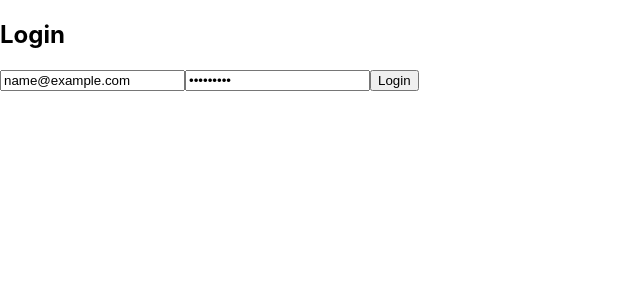
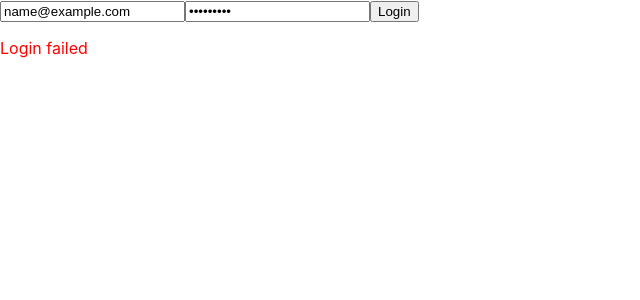
Before and after one commit to SavvyHex/ClientNest, a React (Create React App) app in the folder client/: page /login in a window 1280 px wide. Both pictures are taken after typing "name@example.com", "Sample123" into the empty fields and a click on the button "Login". Shown: the top 300 px of the page, without its empty margins (0-640 px from the left). Built offline with nearby package versions, Linux system fonts and the light colour scheme; no server answers.

Commit message:
login alerts

```diff
--- a/client/src/pages/AdminDashboard.js
+++ b/client/src/pages/AdminDashboard.js
@@ -1,25 +1,25 @@
-import React, { useEffect, useState } from 'react';
-import axios from 'axios';
+import React, { useEffect, useState, useCallback } from "react";
+import axios from "axios";
 
 function AdminDashboard() {
   const [users, setUsers] = useState([]);
-  const [search, setSearch] = useState('');
+  const [search, setSearch] = useState("");
 
-  const token = localStorage.getItem('token');
+  const token = localStorage.getItem("token");
+
+  const fetchUsers = useCallback(async () => {
+    const res = await axios.get("http://localhost:5000/api/admin/users", {
+      headers: { Authorization: `Bearer ${token}` },
+    });
+    setUsers(res.data);
+  }, [token]);
 
   useEffect(() => {
     fetchUsers();
-  }, []);
-
-  const fetchUsers = async () => {
-    const res = await axios.get('http://localhost:5000/api/admin/users', {
-      headers: { Authorization: `Bearer ${token}` },
-    });
-    setUsers(res.data);
-  };
+  }, [fetchUsers]);
 
   const deleteUser = async (id) => {
-    if (window.confirm('Delete this user?')) {
+    if (window.confirm("Delete this user?")) {
       await axios.delete(`http://localhost:5000/api/admin/users/${id}`, {
         headers: { Authorization: `Bearer ${token}` },
       });
@@ -28,39 +28,49 @@ function AdminDashboard() {
   };
 
   const updateUser = async (id, field, value) => {
-    await axios.put(`http://localhost:5000/api/admin/users/${id}`, {
-      [field]: value
-    }, {
-      headers: { Authorization: `Bearer ${token}` }
-    });
+    await axios.put(
+      `http://localhost:5000/api/admin/users/${id}`,
+      {
+        [field]: value,
+      },
+      {
+        headers: { Authorization: `Bearer ${token}` },
+      }
+    );
     fetchUsers();
   };
 
-  const filteredUsers = users.filter(u =>
-    u.name.toLowerCase().includes(search.toLowerCase()) ||
-    u.email.toLowerCase().includes(search.toLowerCase())
+  const filteredUsers = users.filter(
+    (u) =>
+      u.name.toLowerCase().includes(search.toLowerCase()) ||
+      u.email.toLowerCase().includes(search.toLowerCase())
   );
 
   return (
-    <div style={{ padding: '2rem' }}>
+    <div style={{ padding: "2rem" }}>
       <h2>Admin Dashboard</h2>
       <input
         placeholder="Search by name or email"
         value={search}
         onChange={(e) => setSearch(e.target.value)}
-        style={{ marginBottom: '1rem', padding: '0.5rem', width: '100%' }}
+        style={{ marginBottom: "1rem", padding: "0.5rem", width: "100%" }}
       />
 
-      {filteredUsers.map(user => (
-        <div key={user._id} style={{ borderBottom: '1px solid #ccc', padding: '1rem 0' }}>
-          <p><strong>{user.name}</strong> — {user.email}</p>
+      {filteredUsers.map((user) => (
+        <div
+          key={user._id}
+          style={{ borderBottom: "1px solid #ccc", padding: "1rem 0" }}
+        >
+          <p>
+            <strong>{user.name}</strong> — {user.email}
+          </p>
 
-          <div style={{ display: 'flex', gap: '1rem' }}>
+          <div style={{ display: "flex", gap: "1rem" }}>
             <label>
               Role:
               <select
                 value={user.role}
-                onChange={(e) => updateUser(user._id, 'role', e.target.value)}
+                onChange={(e) => updateUser(user._id, "role", e.target.value)}
               >
                 <option value="client">Client</option>
                 <option value="admin">Admin</option>
@@ -71,14 +81,17 @@ function AdminDashboard() {
               Plan:
               <select
                 value={user.plan}
-                onChange={(e) => updateUser(user._id, 'plan', e.target.value)}
+                onChange={(e) => updateUser(user._id, "plan", e.target.value)}
               >
                 <option value="free">Free</option>
                 <option value="premium">Premium</option>
               </select>
             </label>
 
-            <button onClick={() => deleteUser(user._id)} style={{ color: 'red' }}>
+            <button
+              onClick={() => deleteUser(user._id)}
+              style={{ color: "red" }}
+            >
               Delete
             </button>
           </div>
--- a/client/src/pages/Login.js
+++ b/client/src/pages/Login.js
@@ -1,34 +1,37 @@
 import React, { useState } from 'react';
 import axios from 'axios';
 
-function Login({ setUser }) {
-  const [email, setEmail] = useState('');
-  const [password, setPassword] = useState('');
+function Login() {
+  const [form, setForm] = useState({ email: '', password: '' });
+  const [error, setError] = useState('');
 
-  const login = async (e) => {
+  const handleChange = (e) => {
+    setForm({ ...form, [e.target.name]: e.target.value });
+  };
+
+  const handleSubmit = async (e) => {
     e.preventDefault();
+    setError('');
+
     try {
-      const res = await axios.post('http://localhost:5000/api/auth/login', {
-        email,
-        password
-      });
-
-      // Store token
+      const res = await axios.post('http://localhost:5000/api/auth/login', form);
+      console.log(res.data); // debug
       localStorage.setItem('token', res.data.token);
       localStorage.setItem('user', JSON.stringify(res.data.user));
-      setUser(res.data.user); // optional user state
-      alert('Logged in!');
+      alert('Login successful!');
+      // window.location.href = '/dashboard'; // optional redirect
     } catch (err) {
-      alert(err.response?.data?.message || 'Login failed');
+      console.error(err.response?.data || err.message);
+      setError(err.response?.data?.message || 'Login failed');
     }
   };
 
   return (
-    <form onSubmit={login}>
-      <h2>Login</h2>
-      <input type="email" placeholder="Email" onChange={e => setEmail(e.target.value)} required />
-      <input type="password" placeholder="Password" onChange={e => setPassword(e.target.value)} required />
+    <form onSubmit={handleSubmit}>
+      <input name="email" placeholder="Email" onChange={handleChange} required />
+      <input name="password" type="password" placeholder="Password" onChange={handleChange} required />
       <button type="submit">Login</button>
+      {error && <p style={{ color: 'red' }}>{error}</p>}
     </form>
   );
 }
```
